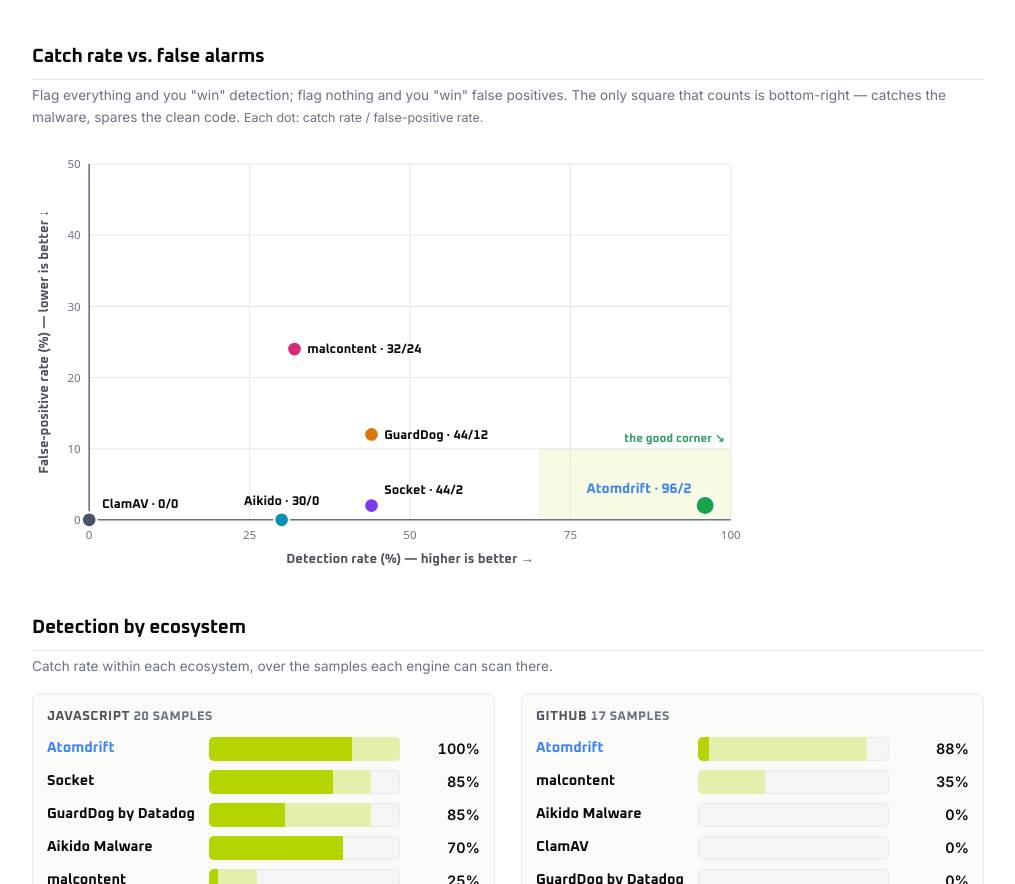
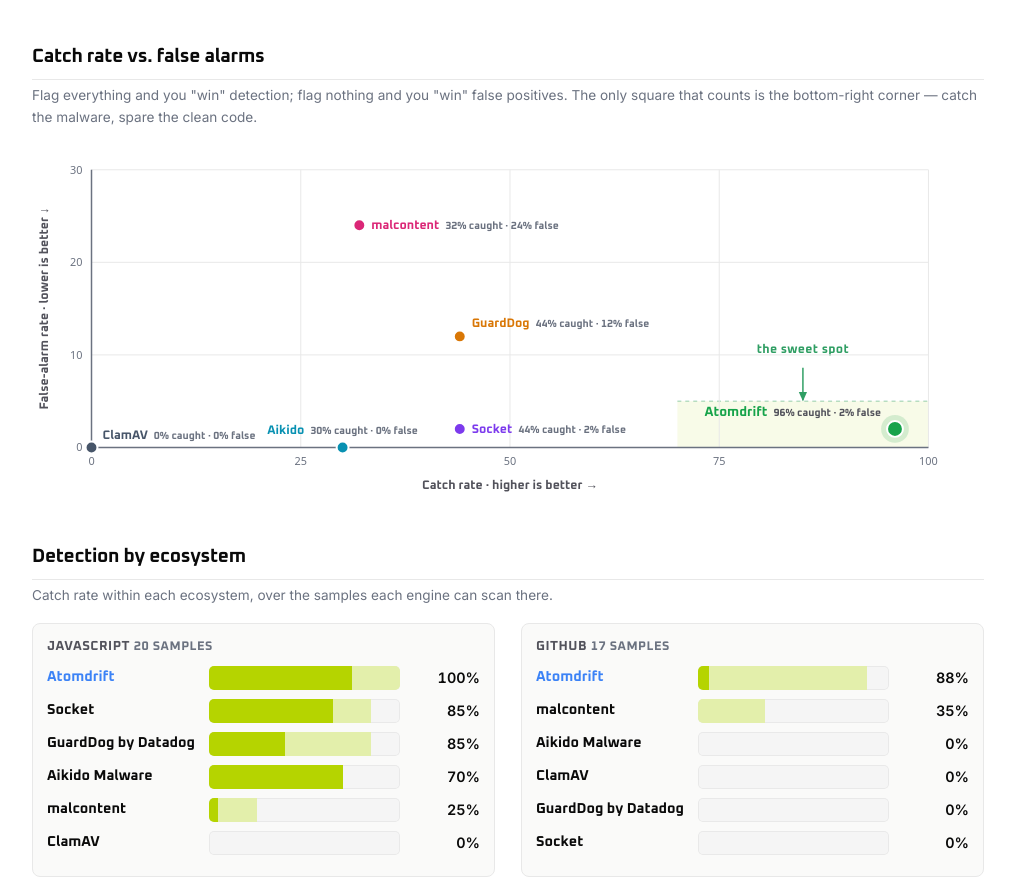
Before and after one commit to atomdrift-project/website, an Eleventy site: page src/compare/index.njk in a window 1280 px wide. Shown: the part 1643-2527 px from the top of the page, without its empty margins (132-1147 px from the left). Built offline with nearby package versions, Linux system fonts and the light colour scheme; Eleventy itself is replaced by a stand-in of ours; files that its build step writes are made by us from their sources; what markdown-it-container would draw is missing.

Commit message:
optimize placement chart

```diff
--- a/src/compare/index.njk
+++ b/src/compare/index.njk
@@ -148,18 +148,23 @@ description: How malware scanners compare on real supply-chain attacks — detec
   .cta-primary { background: var(--toxic); border-color: var(--toxic); color: var(--carbon); }
   .cta-primary:hover { background: var(--toxic-dark); border-color: var(--toxic-dark); color: #fff; }
 
-  /* detection-vs-false-positive trade-off scatter */
-  .frontier-wrap { margin: 14px 0 6px; }
-  .frontier-wrap svg { width: 100%; height: auto; max-width: 720px; display: block; }
+  /* detection-vs-false-positive trade-off scatter — full width, matched to the trend chart */
+  .frontier-wrap { margin: 16px 0 6px; }
+  .frontier-wrap svg { width: 100%; height: auto; display: block; }
   .frontier-grid { stroke: var(--border); stroke-width: 1; }
   .frontier-axis { stroke: var(--slate); stroke-width: 1.5; }
   .frontier-tick { fill: var(--slate); font-size: 11px; font-family: system-ui, sans-serif; }
   .frontier-alab { fill: var(--iron); font-size: 12.5px; font-weight: 600; font-family: 'Oxanium', sans-serif; }
-  .frontier-sweet { fill: var(--g-good); opacity: .11; }
-  .frontier-sweet-lab { fill: var(--t-benign); font-size: 11px; font-weight: 700; font-family: 'Oxanium', sans-serif; }
-  .frontier-plab { font-size: 12px; font-weight: 700; font-family: 'Oxanium', sans-serif; fill: var(--carbon); }
-  .frontier-plab.us { fill: var(--atomdrift-blue); font-size: 13px; }
+  .frontier-sweet { fill: var(--g-good); opacity: .09; }
+  .frontier-sweet-edge { stroke: var(--t-benign); stroke-width: 1; stroke-dasharray: 4 4; opacity: .5; }
+  .frontier-sweet-lab { fill: var(--t-benign); font-size: 12.5px; font-weight: 700; font-family: 'Oxanium', sans-serif; letter-spacing: .3px; }
+  .frontier-arrow { stroke: var(--t-benign); stroke-width: 1.5; fill: none; }
+  .frontier-plab { font-size: 12.5px; font-weight: 700; font-family: 'Oxanium', sans-serif; }
+  .frontier-plab.us { font-size: 13.5px; }
+  .frontier-pval { font-size: 10.5px; font-weight: 500; fill: var(--slate); }
+  .frontier-plab.us .frontier-pval { fill: var(--iron); }
   .frontier-pt { stroke: #fff; stroke-width: 2; }
+  .frontier-halo { opacity: .16; }
 </style>
 
 {# Bars show what each engine flagged, as a share of the cohort: green = hostile,
@@ -339,39 +344,54 @@ description: How malware scanners compare on real supply-chain attacks — detec
 
   {%- set fr = battle | frontier %}
   {%- if fr | length >= 2 %}
-  {%- set PL = 54 %}{%- set PR = 660 %}{%- set PT = 18 %}{%- set PB = 354 %}
-  {%- set plotW = PR - PL %}{%- set plotH = PB - PT %}{%- set yMax = 50 %}
+  {%- set PL = 60 %}{%- set PR = 904 %}{%- set PT = 26 %}{%- set PB = 306 %}
+  {%- set plotW = PR - PL %}{%- set plotH = PB - PT %}
+  {# dynamic y-axis: just enough headroom above the worst false-alarm rate, snapped to a clean grid — so the field fills the plot instead of hugging the floor of a fixed 0–100 scale #}
+  {%- set maxFp = 0 %}{%- for p in fr %}{% if p.fp > maxFp %}{% set maxFp = p.fp %}{% endif %}{% endfor %}
+  {%- set yMax = ((maxFp + 5) / 5) | round(0, 'ceil') * 5 %}{% if yMax < 15 %}{% set yMax = 15 %}{% endif %}
+  {%- set yStep = 5 %}{% if yMax > 20 %}{% set yStep = 10 %}{% endif %}{% if yMax > 60 %}{% set yStep = 20 %}{% endif %}
+  {%- set sweetFp = 5 %}{%- set sweetDet = 70 %}
+  {%- set zoneX = PL + (sweetDet / 100 * plotW) %}{%- set zoneTopY = PB - (sweetFp / yMax * plotH) %}
   {%- set fcol = { "ascan": "#16a34a", "socket": "#7c3aed", "aikido": "#0891b2", "guarddog": "#d97706", "malcontent": "#db2777", "clamav": "#475569" } %}
   {%- set fname = { "ascan": "Atomdrift", "socket": "Socket", "aikido": "Aikido", "guarddog": "GuardDog", "malcontent": "malcontent", "clamav": "ClamAV" } %}
-  {%- set lpos = { "ascan": {"dx": -13, "dy": -12, "a": "end"}, "socket": {"dx": 12, "dy": -11, "a": "start"}, "aikido": {"dx": 0, "dy": -14, "a": "middle"}, "clamav": {"dx": 12, "dy": -11, "a": "start"}, "guarddog": {"dx": 12, "dy": 4, "a": "start"}, "malcontent": {"dx": 12, "dy": 4, "a": "start"} } %}
+  {%- set lpos = { "ascan": {"dx": -14, "dy": -13, "a": "end"}, "socket": {"dx": 12, "dy": 4, "a": "start"}, "guarddog": {"dx": 12, "dy": -9, "a": "start"}, "aikido": {"dx": 0, "dy": -14, "a": "middle"}, "clamav": {"dx": 11, "dy": -9, "a": "start"}, "malcontent": {"dx": 12, "dy": 4, "a": "start"} } %}
   <h2>Catch rate vs. false alarms</h2>
-  <p class="sub">Flag everything and you "win" detection; flag nothing and you "win" false positives. The only square that counts is bottom-right — catches the malware, spares the clean code. <span class="audit-note">Each dot: catch rate / false-positive rate.</span></p>
+  <p class="sub">Flag everything and you "win" detection; flag nothing and you "win" false positives. The only square that counts is the bottom-right corner — catch the malware, spare the clean code.</p>
   <div class="frontier-wrap">
-    <svg viewBox="0 0 680 400" role="img" aria-label="Detection rate versus false-positive rate for each engine; Atomdrift sits in the bottom-right, high detection and low false positives.">
-      <!-- the goal corner: high catch, low false alarms -->
-      <rect class="frontier-sweet" x="{{ PL + (70/100*plotW) }}" y="{{ PB - (10/yMax*plotH) }}" width="{{ PR - (PL + (70/100*plotW)) }}" height="{{ (10/yMax*plotH) }}"></rect>
-      <text class="frontier-sweet-lab" x="{{ PR - 6 }}" y="{{ PB - (10/yMax*plotH) - 6 }}" text-anchor="end">the good corner ↘</text>
+    <svg viewBox="0 0 960 356" role="img" aria-label="Detection rate versus false-positive rate for each engine; Atomdrift sits in the bottom-right, high detection and low false positives.">
+      <!-- sweet spot: the bottom-right corner — high catch AND low false alarms -->
+      <rect class="frontier-sweet" x="{{ zoneX }}" y="{{ zoneTopY }}" width="{{ PR - zoneX }}" height="{{ PB - zoneTopY }}"></rect>
+      <line class="frontier-sweet-edge" x1="{{ zoneX }}" y1="{{ zoneTopY }}" x2="{{ PR }}" y2="{{ zoneTopY }}"></line>
+      {%- set calloutX = (zoneX + PR) / 2 %}
+      <text class="frontier-sweet-lab" x="{{ calloutX }}" y="{{ PB - (10.2/yMax*plotH) }}" text-anchor="middle">the sweet spot</text>
+      <path class="frontier-arrow" d="M {{ calloutX }} {{ PB - (8.6/yMax*plotH) }} L {{ calloutX }} {{ zoneTopY - 1 }}" marker-end="url(#fArrow)"></path>
+      <defs>
+        <marker id="fArrow" viewBox="0 0 10 10" refX="8" refY="5" markerWidth="7" markerHeight="7" orient="auto-start-reverse">
+          <path d="M 0 1 L 9 5 L 0 9 z" fill="var(--t-benign)"></path>
+        </marker>
+      </defs>
       <!-- gridlines + ticks -->
       {%- for v in [0, 25, 50, 75, 100] %}
       <line class="frontier-grid" x1="{{ PL + (v/100*plotW) }}" y1="{{ PT }}" x2="{{ PL + (v/100*plotW) }}" y2="{{ PB }}"></line>
       <text class="frontier-tick" x="{{ PL + (v/100*plotW) }}" y="{{ PB + 18 }}" text-anchor="middle">{{ v }}</text>
       {%- endfor %}
-      {%- for v in [0, 10, 20, 30, 40, 50] %}
+      {%- for v in range(0, yMax + 1, yStep) %}
       <line class="frontier-grid" x1="{{ PL }}" y1="{{ PB - (v/yMax*plotH) }}" x2="{{ PR }}" y2="{{ PB - (v/yMax*plotH) }}"></line>
-      <text class="frontier-tick" x="{{ PL - 8 }}" y="{{ PB - (v/yMax*plotH) + 4 }}" text-anchor="end">{{ v }}</text>
+      <text class="frontier-tick" x="{{ PL - 9 }}" y="{{ PB - (v/yMax*plotH) + 4 }}" text-anchor="end">{{ v }}</text>
       {%- endfor %}
       <!-- axes -->
       <line class="frontier-axis" x1="{{ PL }}" y1="{{ PT }}" x2="{{ PL }}" y2="{{ PB }}"></line>
       <line class="frontier-axis" x1="{{ PL }}" y1="{{ PB }}" x2="{{ PR }}" y2="{{ PB }}"></line>
-      <text class="frontier-alab" x="{{ (PL + PR) / 2 }}" y="395" text-anchor="middle">Detection rate (%) — higher is better →</text>
-      <text class="frontier-alab" transform="translate(15,{{ (PT + PB) / 2 }}) rotate(-90)" text-anchor="middle">False-positive rate (%) — lower is better ↓</text>
+      <text class="frontier-alab" x="{{ (PL + PR) / 2 }}" y="348" text-anchor="middle">Catch rate  ·  higher is better →</text>
+      <text class="frontier-alab" transform="translate(16,{{ (PT + PB) / 2 }}) rotate(-90)" text-anchor="middle">False-alarm rate  ·  lower is better ↓</text>
       <!-- engines -->
       {%- for p in fr %}
       {%- set L = lpos[p.scanner] or {"dx": 12, "dy": -11, "a": "start"} %}
-      <circle class="frontier-pt" cx="{{ PL + (p.det/100*plotW) }}" cy="{{ PB - (p.fp/yMax*plotH) }}" r="{{ 9 if p.us else 7 }}" fill="{{ fcol[p.scanner] or '#475569' }}"></circle>
+      {%- set cx = PL + (p.det/100*plotW) %}{%- set cy = PB - (p.fp/yMax*plotH) %}
+      {%- if p.us %}<circle class="frontier-halo" cx="{{ cx }}" cy="{{ cy }}" r="14" fill="{{ fcol[p.scanner] }}"></circle>{% endif %}
+      <circle class="frontier-pt{% if p.us %} us{% endif %}" cx="{{ cx }}" cy="{{ cy }}" r="{{ 8 if p.us else 6 }}" fill="{{ fcol[p.scanner] or '#475569' }}"></circle>
       <text class="frontier-plab{% if p.us %} us{% endif %}" fill="{{ fcol[p.scanner] or '#475569' }}"
-            x="{{ PL + (p.det/100*plotW) + L.dx }}" y="{{ PB - (p.fp/yMax*plotH) + L.dy }}"
-            text-anchor="{{ L.a }}">{{ fname[p.scanner] or p.scanner }} · {{ p.det }}/{{ p.fp }}</text>
+            x="{{ cx + L.dx }}" y="{{ cy + L.dy }}" text-anchor="{{ L.a }}">{{ fname[p.scanner] or p.scanner }}<tspan class="frontier-pval" dx="6">{{ p.det }}% caught · {{ p.fp }}% false</tspan></text>
       {%- endfor %}
     </svg>
   </div>
```
